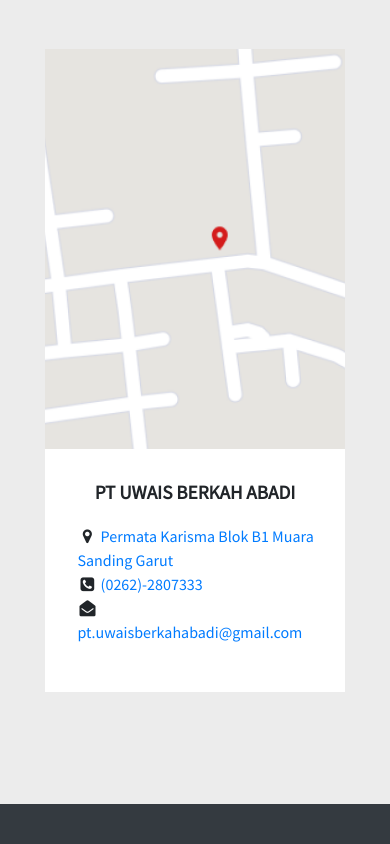
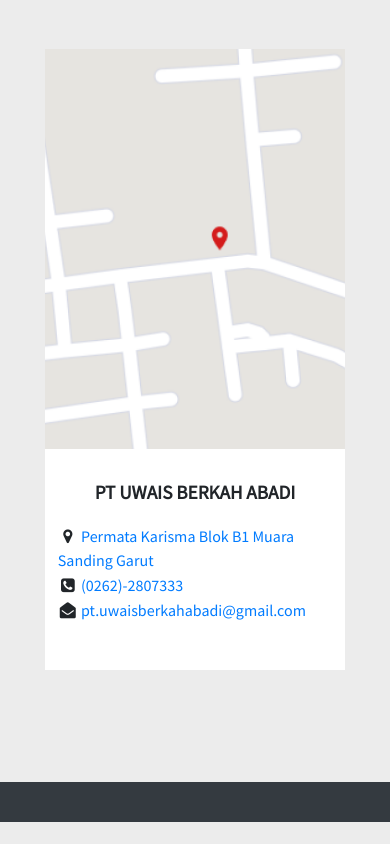
Before and after one commit to addrianx/uba, a plain HTML site: page index.html in a window 390 px wide. Shown: the part 2955-3799 px from the top of the page. After the commit the page ends 3777 px from the top, so only its background shows below. Drawn offline with nearby package versions, Linux system fonts and the light colour scheme; files whose address does not match are found by name.

Commit message:
log 8:33 11-23-2019

```diff
--- a/css/mobile.css
+++ b/css/mobile.css
@@ -36,7 +36,7 @@
    }
 
    .card-maps .text-box ul li{
-      padding: 0px 1.4rem 0px 1.4rem;
+      padding: .4px .8rem .4px .8rem;
    }
 
    .card-maps .text-box h3{
--- a/css/style.css
+++ b/css/style.css
@@ -288,5 +288,5 @@
 
    .card-maps .text-box ul{
       list-style: none;
-      padding-inline-start: 10px;
+      padding-inline-start: 0px;
    }
```
